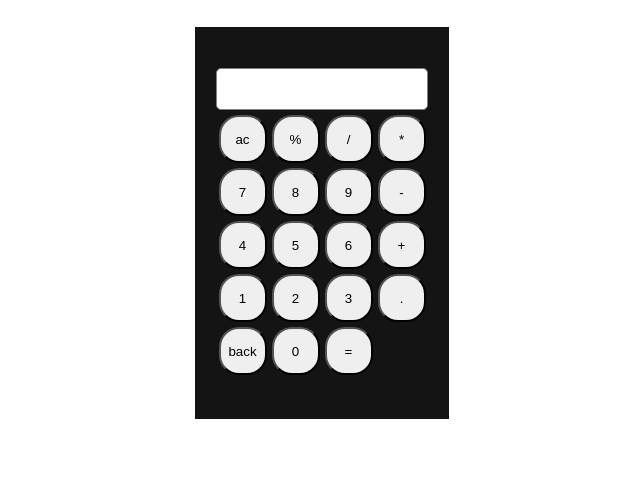
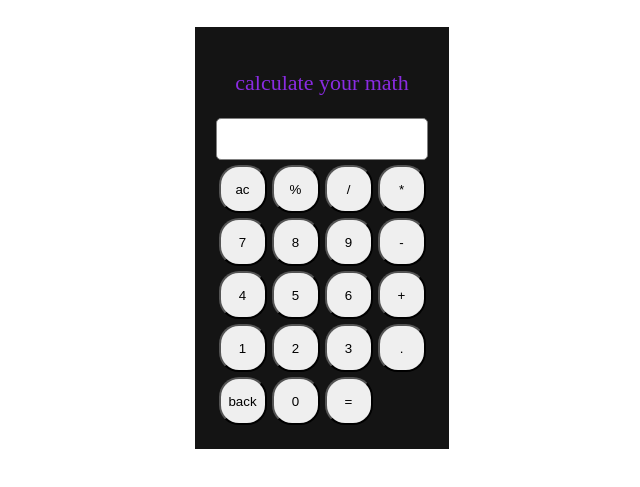
Before and after one commit to mohammadibrahiim1/javascript-calculator, a plain HTML site: page index.html in a window 1280 px wide. Shown: the part 51-538 px from the top of the page, without its empty margins (318-958 px from the left). Drawn offline with Linux system fonts and the light colour scheme.

Commit message:
header update

```diff
--- a/index.html
+++ b/index.html
@@ -15,8 +15,10 @@
     <p class="calculator-title">javascript calculator</p>
 
     <div class="calculator-container" id="calculator">
+      <p style="text-align: center; color: blueviolet; font-size: 22px;">calculate your math </p>
       <div>
         <div id="calculator-display">
+
         </div>
         <div class="calculator-body">
           <button class="btn">ac</button>
--- a/styles.css
+++ b/styles.css
@@ -3,7 +3,7 @@
   background-color: #141414;
   width: 212px;
   margin: 0 auto;
-  height: 350px;
+  height: 380px;
   padding: 20px;
 }
 
```
